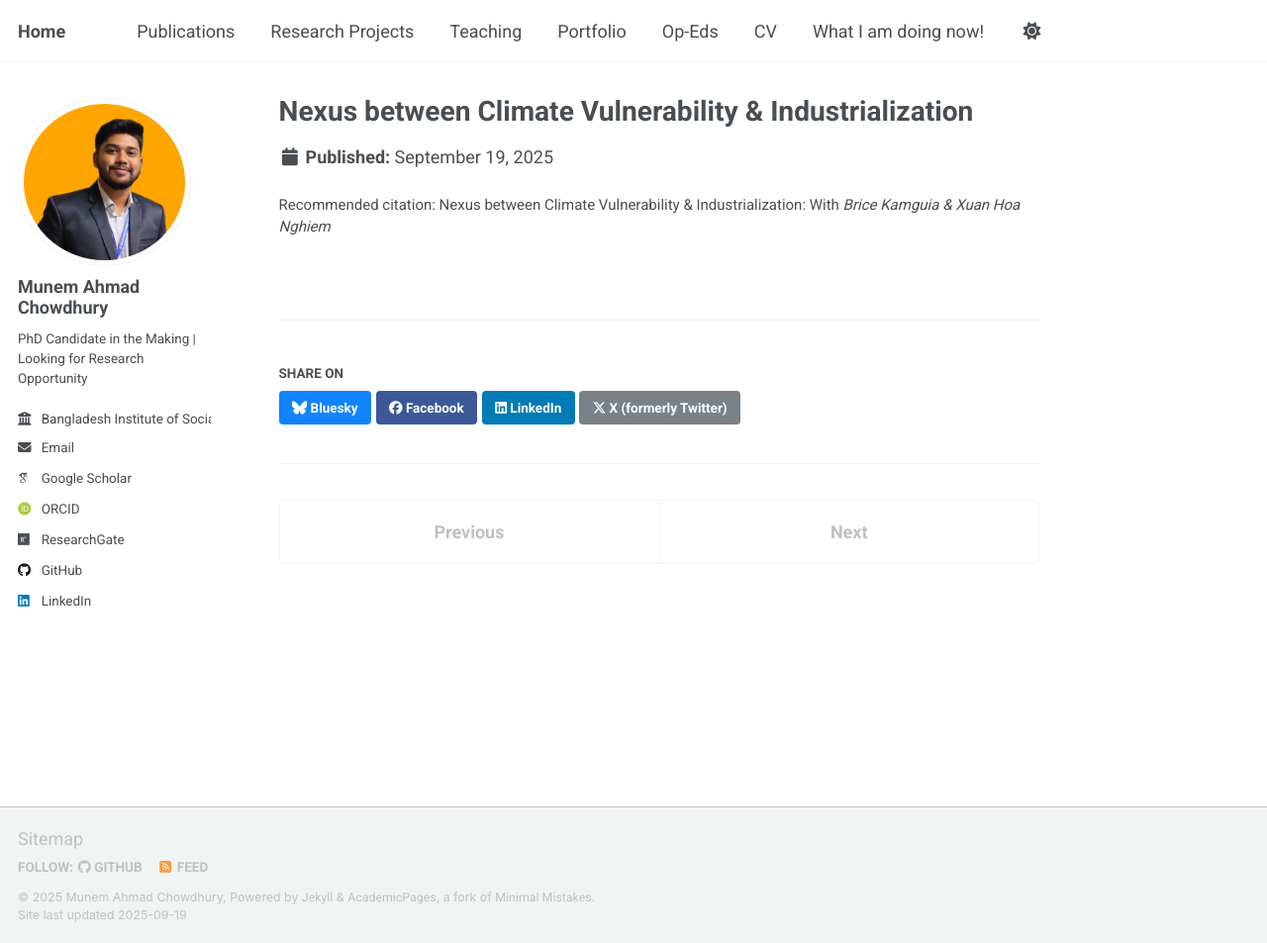
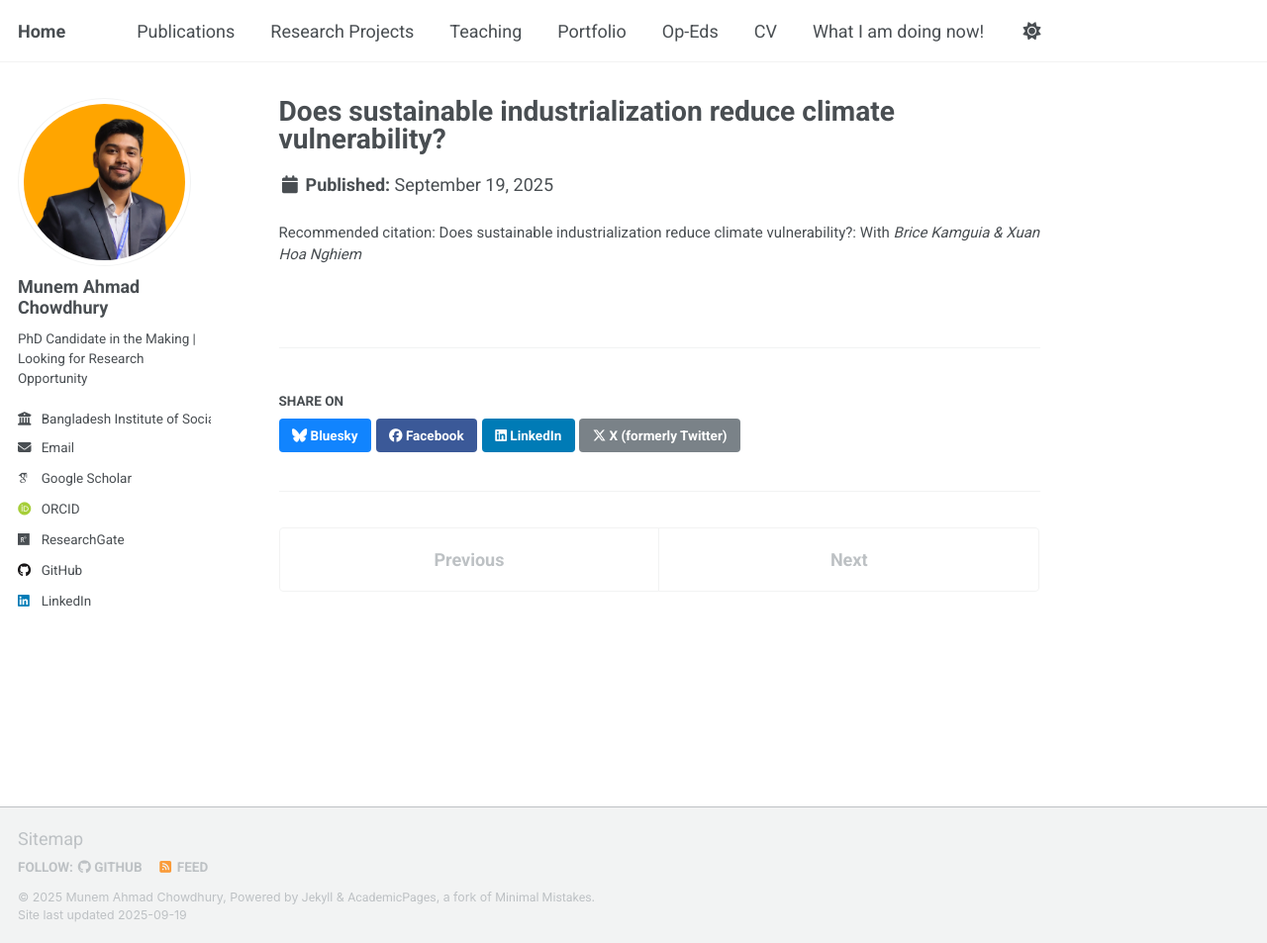
Before and after one commit to munemahmad/munemahmad.github.io, a Jekyll site: the page built from _publications/wip2.md, in a window 1280 px wide and 953 px high. Shown: the whole window at 99% size. Built offline with Jekyll 4.4.1, drawn with Linux system fonts in a browser that asks for light colours; some web fonts are replaced; a script that is not in the unit is left out.

Commit message:
Update wip2.md

```diff
--- a/_publications/wip2.md
+++ b/_publications/wip2.md
@@ -1,7 +1,7 @@
 ---
-title: "Nexus between Climate Vulnerability & Industrialization"
+title: "Does sustainable industrialization reduce climate vulnerability?"
 collection: publications
 category: work-in-progress
 permalink: /publications/wip2/
-citation: "Nexus between Climate Vulnerability & Industrialization: With <i>Brice Kamguia & Xuan Hoa Nghiem</i>"
+citation: "Does sustainable industrialization reduce climate vulnerability?: With <i>Brice Kamguia & Xuan Hoa Nghiem</i>"
 ---
```
